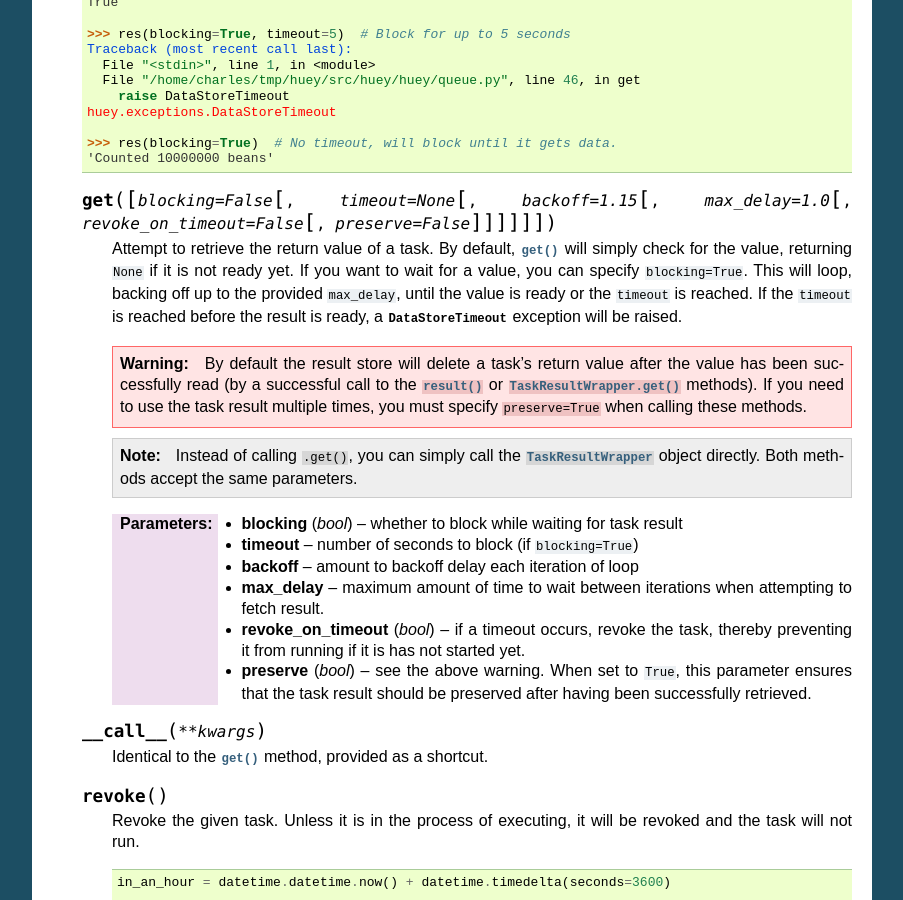
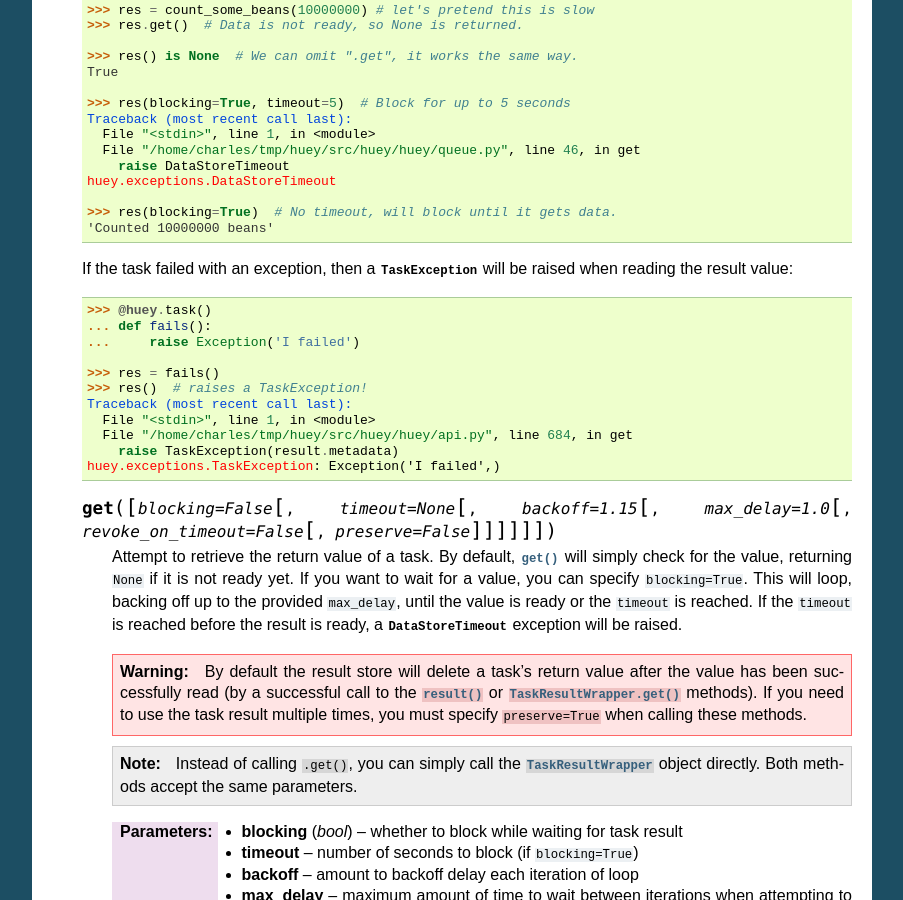
Before and after one commit to coleifer/huey, a Sphinx documentation site: the page built from docs/api.rst, in a window 1280 px wide and 900 px high, scrolled down 10364 px. Shown: the whole window, without its empty margins (198-1101 px from the left). Built offline with Sphinx 7.4.7, drawn with Linux system fonts in a browser that asks for light colours; pages that are not in the unit, such as notebooks, are missing from menus; some of the changed text lies outside the part shown.

Commit message:
Add docs on exception raised by TaskResultWrapper.

```diff
--- a/docs/api.rst
+++ b/docs/api.rst
@@ -511,6 +511,10 @@ Function decorators and helpers
         is reached before the result is ready, a :py:class:`DataStoreTimeout`
         exception will be raised.
 
+        .. note:: If the task failed with an exception, then a
+            :py:class:`TaskException` that wraps the original exception will be
+            raised.
+
         .. warning:: By default the result store will delete a task's return
             value after the value has been successfully read (by a successful
             call to the :py:meth:`~Huey.result` or :py:meth:`TaskResultWrapper.get`
@@ -652,6 +656,21 @@ TaskResultWrapper
         >>> res(blocking=True)  # No timeout, will block until it gets data.
         'Counted 10000000 beans'
 
+    If the task failed with an exception, then a :py:class:`TaskException` will
+    be raised when reading the result value::
+
+        >>> @huey.task()
+        ... def fails():
+        ...     raise Exception('I failed')
+
+        >>> res = fails()
+        >>> res()  # raises a TaskException!
+        Traceback (most recent call last):
+          File "<stdin>", line 1, in <module>
+          File "/home/charles/tmp/huey/src/huey/huey/api.py", line 684, in get
+            raise TaskException(result.metadata)
+        huey.exceptions.TaskException: Exception('I failed',)
+
     .. py:method:: get([blocking=False[, timeout=None[, backoff=1.15[, max_delay=1.0[, revoke_on_timeout=False[, preserve=False]]]]]])
 
         Attempt to retrieve the return value of a task.  By default, :py:meth:`~TaskResultWrapper.get`
```
